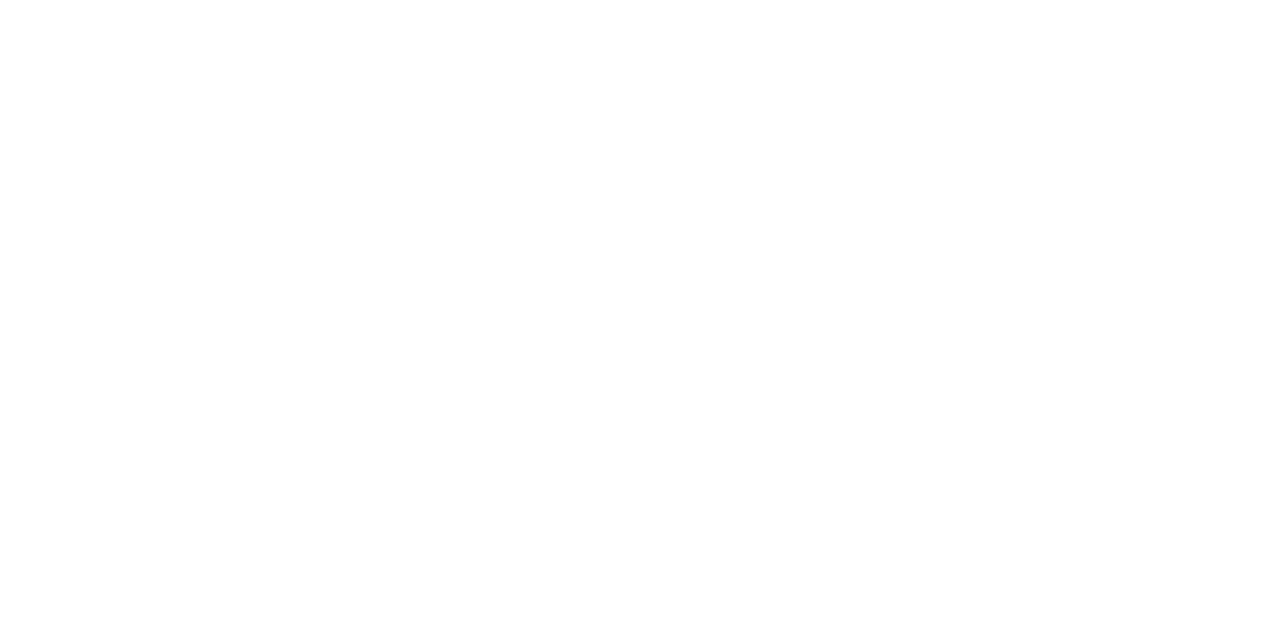
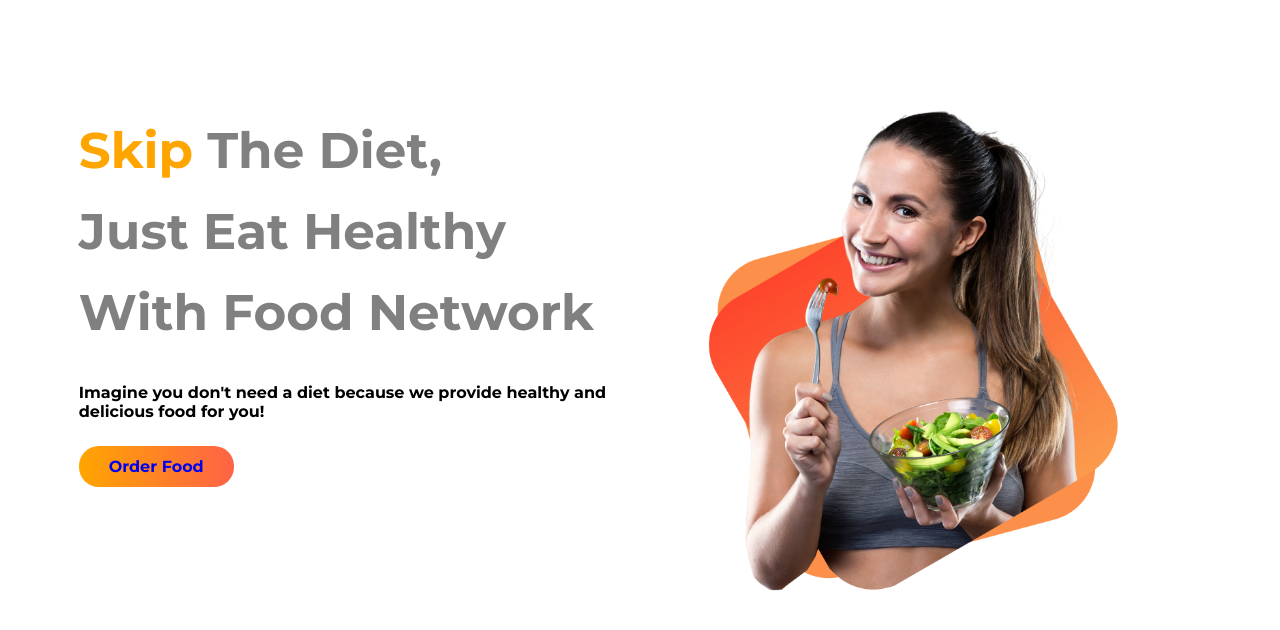
Before and after one commit to LabebaAnzum/food-network, a plain HTML site: page index.html in a window 1280 px wide. Drawn offline with Linux system fonts and the light colour scheme.

Commit message:
link button added

```diff
--- a/index.html
+++ b/index.html
@@ -1,15 +1,39 @@
 <!DOCTYPE html>
 <html lang="en">
+  <head>
+    <meta charset="UTF-8" />
+    <meta http-equiv="X-UA-Compatible" content="IE=edge" />
+    <meta name="viewport" content="width=device-width, initial-scale=1.0" />
+    <title>Labeba Food Network</title>
+    <link rel="preconnect" href="https://fonts.googleapis.com" />
+    <link rel="preconnect" href="https://fonts.gstatic.com" crossorigin />
+    <link
+      href="https://fonts.googleapis.com/css2?family=Montserrat:wght@700&display=swap"
+      rel="stylesheet"
+    />
+    <link rel="stylesheet" href="style.css" />
+  </head>
 
-<head>
-    <meta charset="UTF-8">
-    <meta http-equiv="X-UA-Compatible" content="IE=edge">
-    <meta name="viewport" content="width=device-width, initial-scale=1.0">
-    <title>Labeba Food Network</title>
-</head>
-
-<body>
-
-</body>
-
+  <body>
+    <section>
+      <div class="half-width">
+        <h1><span class="orange-color">Skip</span> The Diet,</h1>
+        <h1>Just Eat Healthy</h1>
+        <h1>With Food Network</h1>
+        <p>
+          Imagine you don't need a diet because we provide healthy and delicious
+          food for you!
+        </p>
+        <a
+          class="link-button"
+          target="_blank"
+          href="https://www.linkedin.com/company/programminghero/"
+          >Order Food</a
+        >
+      </div>
+      <div class="half-width">
+        <img src="images/girl-eating.png" alt="" />
+      </div>
+    </section>
+  </body>
 </html>
--- a/style.css
+++ b/style.css
@@ -0,0 +1,31 @@
+body {
+  font-family: "Montserrat", sans-serif;
+}
+h1 {
+  font-size: 50px;
+  margin: 20px 0;
+  color: gray;
+}
+.orange-color {
+  color: orange;
+}
+section {
+  display: flex;
+  margin: 100px 22px;
+}
+.half-width {
+  width: 50%;
+  padding-left: 4%;
+}
+.half-width p {
+  padding: 20px 0;
+}
+.half-width img {
+  width: 80%;
+}
+.link-button {
+  text-decoration: none;
+  background-image: linear-gradient(90deg, orange, tomato);
+  padding: 11px 30px;
+  border-radius: 20px;
+}
```
Also changed, not shown: images/girl-eating.png (added).
